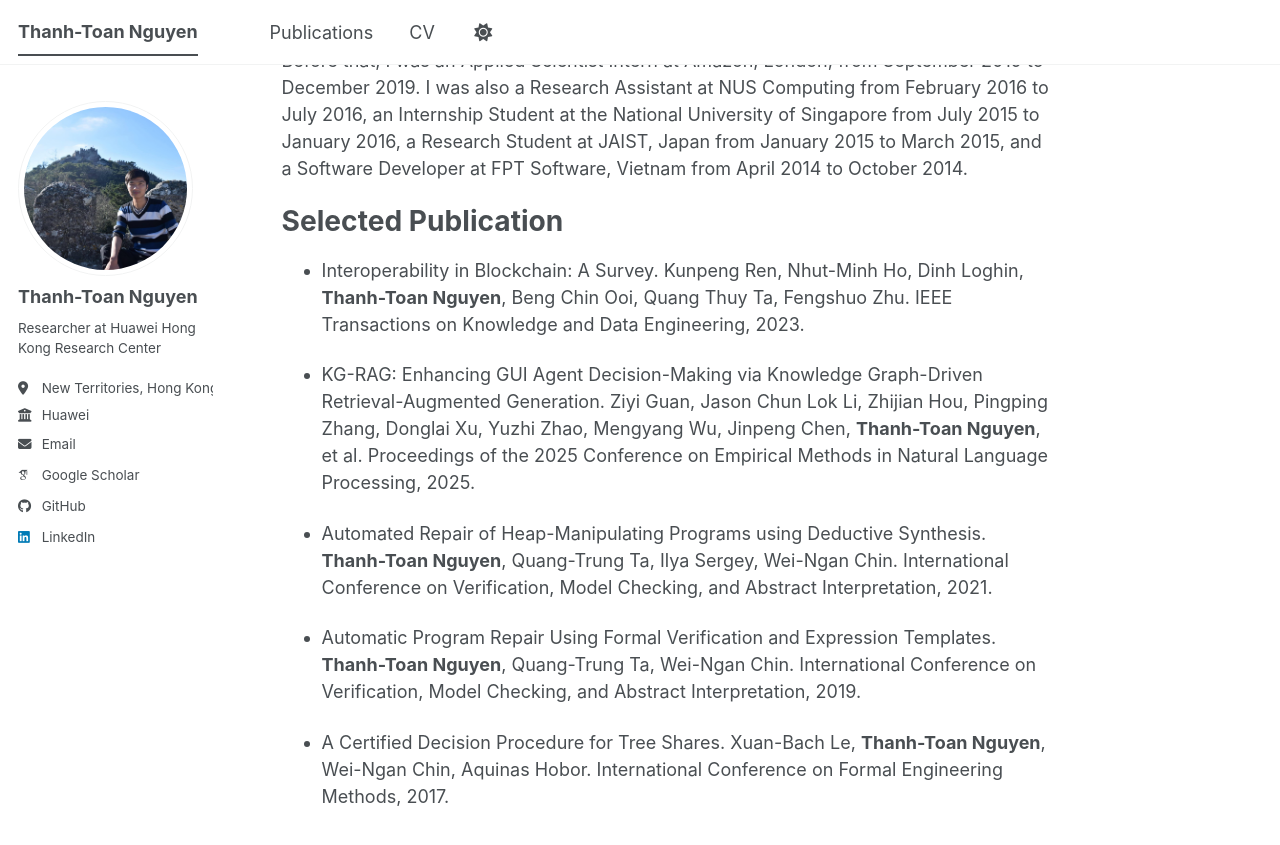
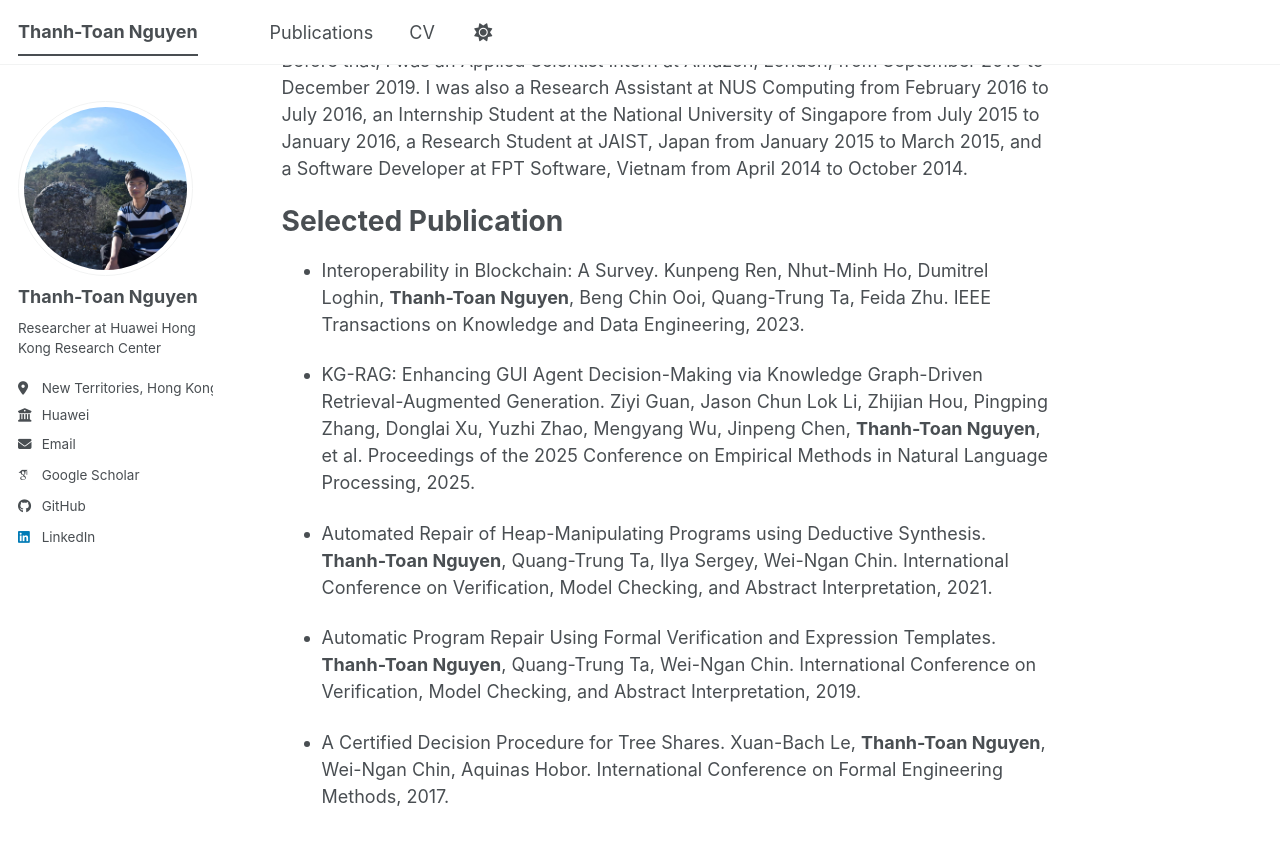
Before and after one commit to thanhtoantnt/thanhtoantnt.github.io, a Jekyll site: the page built from _pages/about.md, in a window 1280 px wide and 900 px high, scrolled down 660 px. Shown: the top 845 px of the window. Built offline with Jekyll 4.4.1, drawn with Linux system fonts in a browser that asks for light colours; some web fonts are replaced; a script bundle is joined from its source files by our own code; library files that are not in the unit come from our copies.

Commit message:
Update author names for Interoperability in Blockchain paper

```diff
--- a/_pages/about.md
+++ b/_pages/about.md
@@ -27,7 +27,7 @@ Before that, I was an Applied Scientist Intern at Amazon, London, from September
 
 # **Selected Publication**
 
-- Interoperability in Blockchain: A Survey. Kunpeng Ren, Nhut-Minh Ho, Dinh Loghin, **Thanh-Toan Nguyen**, Beng Chin Ooi, Quang Thuy Ta, Fengshuo Zhu. IEEE Transactions on Knowledge and Data Engineering, 2023.
+- Interoperability in Blockchain: A Survey. Kunpeng Ren, Nhut-Minh Ho, Dumitrel Loghin, **Thanh-Toan Nguyen**, Beng Chin Ooi, Quang-Trung Ta, Feida Zhu. IEEE Transactions on Knowledge and Data Engineering, 2023.
 
 - KG-RAG: Enhancing GUI Agent Decision-Making via Knowledge Graph-Driven Retrieval-Augmented Generation. Ziyi Guan, Jason Chun Lok Li, Zhijian Hou, Pingping Zhang, Donglai Xu, Yuzhi Zhao, Mengyang Wu, Jinpeng Chen, **Thanh-Toan Nguyen**, et al. Proceedings of the 2025 Conference on Empirical Methods in Natural Language Processing, 2025.
 
```
Also changed, not shown: _publications/2023-interoperability-blockchain.md (+1 -1 lines).
